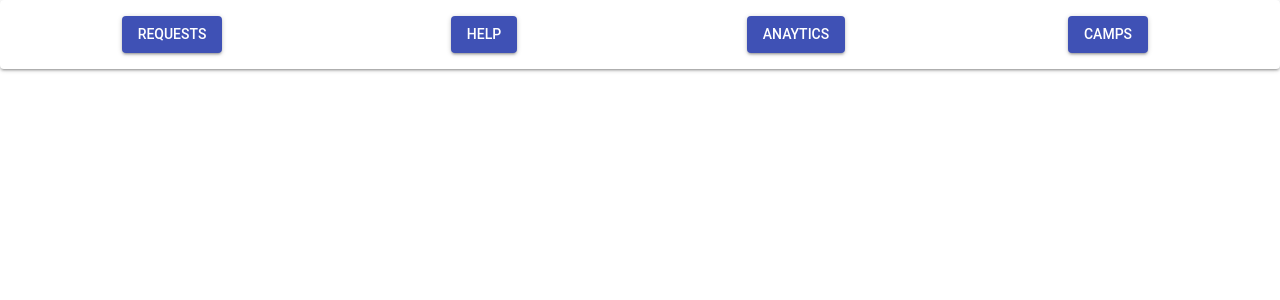
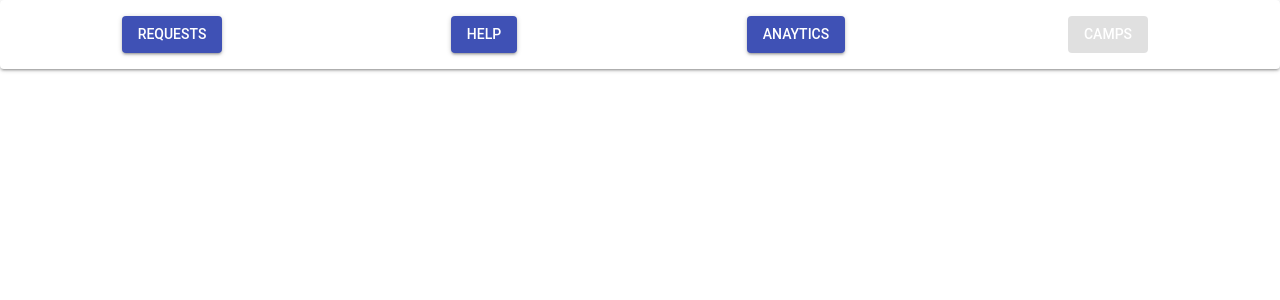
Before and after one commit to 123vivekr/OpenSalve-Web, a React (Create React App) app: page /camps in a window 1280 px wide. Shown: the top 300 px of the page. Built offline with nearby package versions, Linux system fonts and the light colour scheme.

Commit message:
navabar button disable feature

```diff
--- a/src/components/navbar.js
+++ b/src/components/navbar.js
@@ -40,6 +40,7 @@ class NavBar extends Component {
                                         <Button
                                             variant='contained'
                                             color='primary'
+                                            disabled={this.props.location.pathname === '/requests'}
                                         >
                                             <Link
                                                 to="/requests"
@@ -54,6 +55,7 @@ class NavBar extends Component {
                         <Button
                             variant='contained'
                             color='primary'
+                            disabled={this.props.location.pathname === '/help'}
                         >
                             <Link
                                 to="/help"
@@ -68,6 +70,7 @@ Help
                         <Button
                             variant='contained'
                             color='primary'
+                            disabled={this.props.location.pathname === '/analytics'}
                         >
                             <Link
                                 to="/analytics"
@@ -82,6 +85,7 @@ Help
                         <Button
                             variant='contained'
                             color='primary'
+                            disabled={this.props.location.pathname === '/camps'}
                         >
                             <Link
                                 to="/camps"
```
Lines whose indentation alone changed are shown as unchanged.
